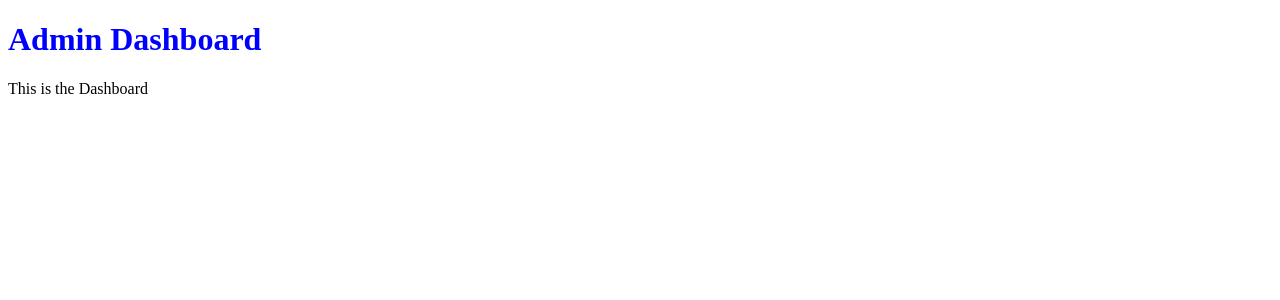
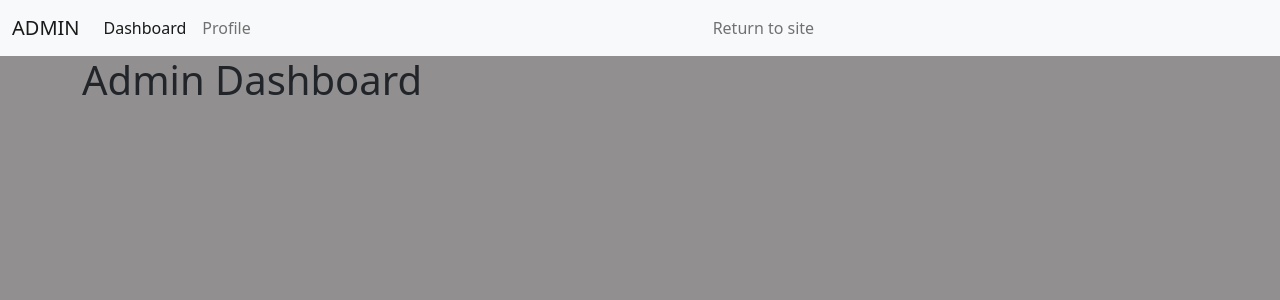
Before and after one commit to gabrielcorreiapontes/Repositorio-site, a Flask app: page /admin/dashboard in a window 1280 px wide. Shown: the top 300 px of the page. Run offline with Flask 2, Linux system fonts and the light colour scheme.

Commit message:
Link entre admin dashborad com public template

```diff
--- a/app/templates/admin/dashboard.html
+++ b/app/templates/admin/dashboard.html
@@ -1,15 +1,12 @@
-<!DOCTYPE html>
-<html lang="en">
-<head>
-    <meta charset="UTF-8">
-    <meta http-equiv="X-UA-Compatible" content="IE=edge">
-    <meta name="viewport" content="width=device-width, initial-scale=1.0">
-    <title>Index</title>
-</head>
-<body>
-<h1 style="color: blue">Admin Dashboard</h1>
-<p>This is the Dashboard</p>
+{% extends "admin/templates/admin_template.html" %}
 
-</body>
+{% block title %}Admin Dashboard{% endblock %}
 
-</html>
+
+{% block main %}
+<div class="container">
+    <div class="row">
+        <h1>Admin Dashboard</h1>
+    </div>
+</div>
+{% endblock %}
--- a/app/templates/admin/templates/admin_template.html
+++ b/app/templates/admin/templates/admin_template.html
@@ -17,7 +17,7 @@
 
     <nav class="navbar navbar-expand-lg navbar-light bg-light">
       <div class="container-fluid">
-        <a class="navbar-brand" href="/">ADMIN</a>
+        <a class="navbar-brand" href="/admin/dashboard">ADMIN</a>
         <button class="navbar-toggler" type="button" data-bs-toggle="collapse" data-bs-target="#navbarSupportedContent" aria-controls="navbarSupportedContent" aria-expanded="false" aria-label="Toggle navigation">
           <span class="navbar-toggler-icon"></span>
         </button>
@@ -25,31 +25,36 @@
         <div class="collapse navbar-collapse" id="navbarSupportedContent">
           <ul class="navbar-nav me-auto mb-2 mb-lg-0">
             <li class="nav-item">
-              <a class="nav-link active" aria-current="page" href="/">Home</a>
+              <a class="nav-link active" aria-current="page" href="/admin/dashboard">Dashboard</a>
             </li>
             <li class="nav-item">
-              <a class="nav-link" href="/about">About</a>
-            </li>
-
-            <li class="nav-item dropdown">
-              <a class="nav-link dropdown-toggle" href="#" id="navbarDropdown" role="button" data-bs-toggle="dropdown" aria-expanded="false">
-                Categories
-              </a>
-              <ul class="dropdown-menu" aria-labelledby="navbarDropdown">
-                <li><a class="dropdown-item" href="#">HDs</a></li>
-                <li><a class="dropdown-item" href="#">Cables</a></li>
-                <li><hr class="dropdown-divider"></li>
-                <li><a class="dropdown-item" href="#">PCs</a></li>
-              </ul>
+              <a class="nav-link" href="/admin/profile">Profile</a>
             </li>
           </ul>
         </div>
+
+        <div class="collapse navbar-collapse" id="navbarSupportedContent">
+          <ul class="navbar-nav ml-auto">
+            <li class="nav-item">
+              <a class="nav-link" href="/">Return to site</a>
+            </li>
+          </ul>
+        </div>
+
       </div>
     </nav>
 
     <main>
         {% block main %}{% endblock %}
     </main>
+
+    <test>
+      {% block test %}{% endblock %}
+    </test>
+
+    <users>
+      {% block users %}{% endblock %}
+    </users>
 
     <!-- Optional JavaScript; choose one of the two! -->
 
```
Also changed, not shown: app/templates/public/index.html (+26 -1 lines), app/templates/public/templates/public_template.html (+11 -1 lines).
